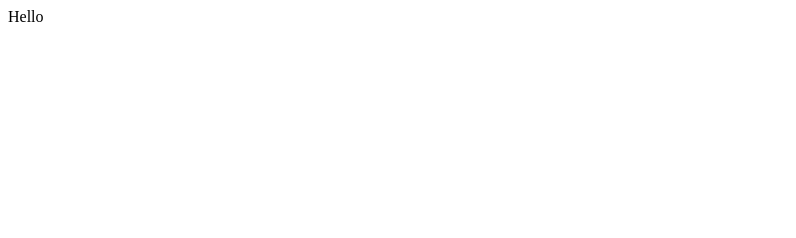
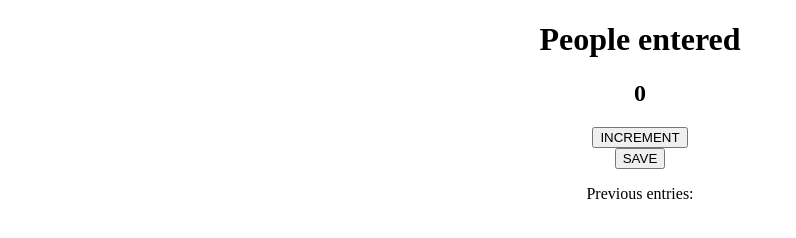
Before and after one commit to rampradops28/Passenger_counter, a plain HTML site: page Passenger_Counter/index.html in a window 1280 px wide. Shown: the whole page, without its empty margins (0-796 px from the left). Drawn offline with Linux system fonts and the light colour scheme.

Commit message:
Add files via upload

```diff
--- a/Passenger_Counter/index.html
+++ b/Passenger_Counter/index.html
@@ -1 +1,19 @@
-Hello
+<!DOCTYPE html>
+<html lang="en">
+<head>
+    <meta charset="UTF-8">
+    <meta name="viewport" content="width=device-width, initial-scale=1.0">
+    <title>Document</title>
+</head>
+<body>
+    <center>
+    <h1 style="font-weight: bold;">People entered</h1>
+    <h2 id="in">0</h2>
+    <button id="ibtn" onclick="inBtn()">INCREMENT</button><br>
+    <button id="savbtn" onclick="saveBtn()">SAVE</button>
+    <p id="save">Previous entries: </p>
+    </center>
+    <script src = "index.js"></script>
+
+</body>
+</html>
--- /dev/null
+++ b/Passenger_Counter/index.js
@@ -0,0 +1,19 @@
+let count=0
+let inbtn = document.getElementById("in")
+let savebtn = document.getElementById("save")
+
+
+
+function inBtn(){
+    count+=1;
+    inbtn.textContent=count;
+}
+
+function saveBtn(){
+    let result = count + " - "
+    savebtn.textContent+=result;
+    inbtn.textContent=0
+    count=0
+}
+
+console.log(count)
```
